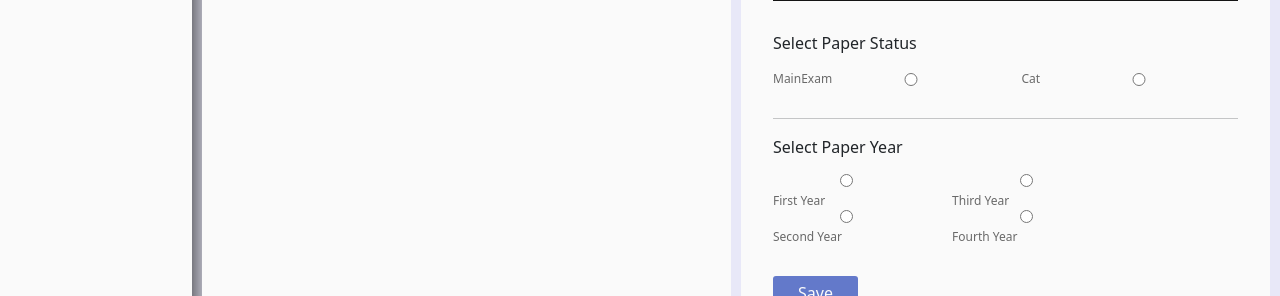
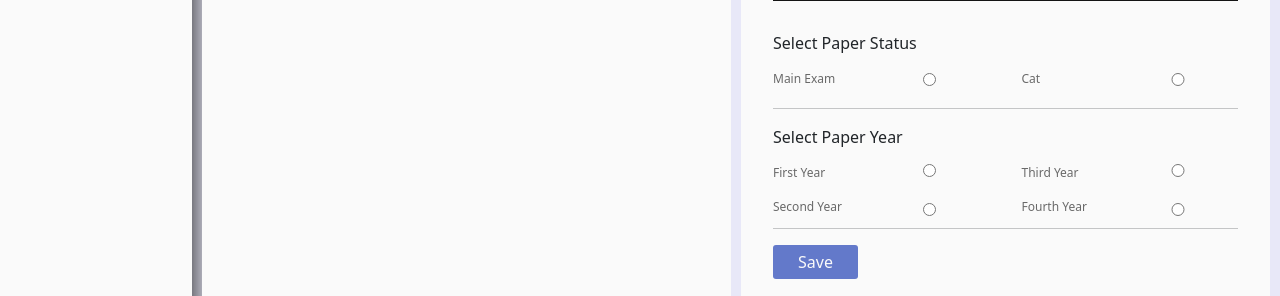
Before and after one commit to johnkatua/Tuk-Past-Paper-Repo, a React (Vite) app: page /admin-papers in a window 1280 px wide. Shown: the part 292-588 px from the top of the page. Built offline with nearby package versions, Linux system fonts and the light colour scheme; no server answers.

Commit message:
added a span to checkbox labels

```diff
--- a/src/pages/Admin/Paper/PaperDetails.jsx
+++ b/src/pages/Admin/Paper/PaperDetails.jsx
@@ -50,11 +50,11 @@ const PaperDetails = () => {
         <div>Select Paper Status</div>
         <div className="form--container__status">
           <div className="form--status__firstRow">
-            MainExam
+            <span>Main Exam</span>
             <input type="radio" value="mainExam" name="status" />
           </div>
           <div className="form--status__secondRow">
-            Cat
+            <span>Cat</span>
             <input type="radio" value="cat" name="status" />
           </div>
         </div>
@@ -63,20 +63,29 @@ const PaperDetails = () => {
       <div className="form--container__group">
         <div>Select Paper Year</div>
         <div className="form--container__year">
-          <div>
-            <input type="radio" value="firstYear" name="year" />
-            First Year
-            <input type="radio" value="secondYear" name="year" />
-            Second Year
+          <div className="form--year__firstRow">
+            <div className="form--year__firstYear">
+              <span>First Year</span>
+              <input type="radio" value="firstYear" name="year" />
+            </div>
+            <div className="form--year__secondYear">
+              <span>Second Year</span>
+              <input type="radio" value="secondYear" name="year" />
+            </div>
           </div>
-          <div>
-            <input type="radio" value="thirdYear" name="year" />
-            Third Year
-            <input type="radio" value="fourthYear" name="year" />
-            Fourth Year
+          <div className="form--year__secondRow">
+            <div className="form--year__firstYear">
+              <span>Third Year</span>
+              <input type="radio" value="thirdYear" name="year" />
+            </div>
+            <div className="form--year__secondYear">
+              <span>Fourth Year</span>
+              <input type="radio" value="fourthYear" name="year" />
+            </div>
           </div>
         </div>
       </div>
+      <hr />
       <div className="form--container__btns">
         <button className="details--btn" onClick={() => handleSubmit()}>
           Save
--- a/src/pages/index.css
+++ b/src/pages/index.css
@@ -275,6 +275,10 @@ td {
   width: 100%;
 }
 
+.form--container__group span {
+  width: 80%;
+}
+
 .form--container__group label {
   display: none;
 }
@@ -304,6 +308,7 @@ td {
   align-items: center;
   margin-top: 15px;
   gap: 2rem;
+  margin-bottom: -10px;
 }
 
 .form--status__firstRow {
@@ -328,6 +333,28 @@ td {
   margin-top: 15px;
   font-size: 12px;
   color: var(--gray);
+  margin-bottom: -10px;
+}
+
+.form--year__firstRow {
+  width: 50%;
+}
+
+.form--year__secondRow {
+  width: 50%;
+}
+
+.form--year__firstYear {
+  display: flex;
+  height: 50%;
+  align-items: flex-start;
+  margin-bottom: 8px
+}
+
+.form--year__secondYear {
+  display: flex;
+  height: 50%;
+  align-items: flex-end;
 }
 
 .form--container__btns {
```
